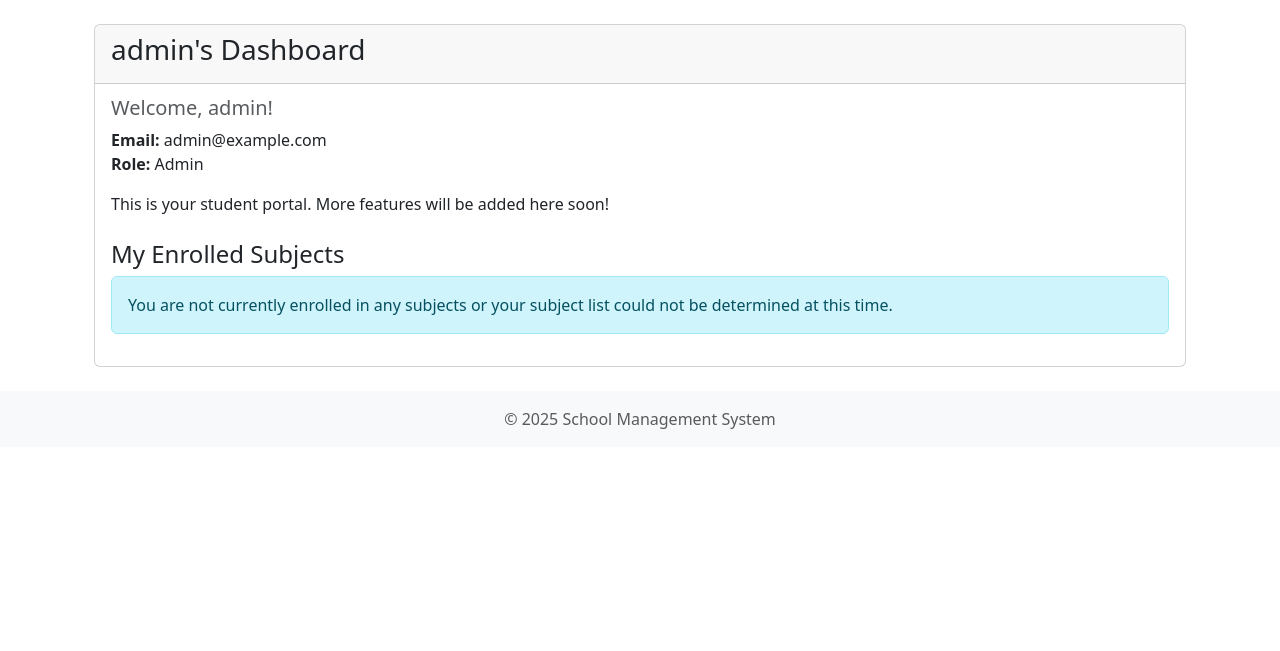
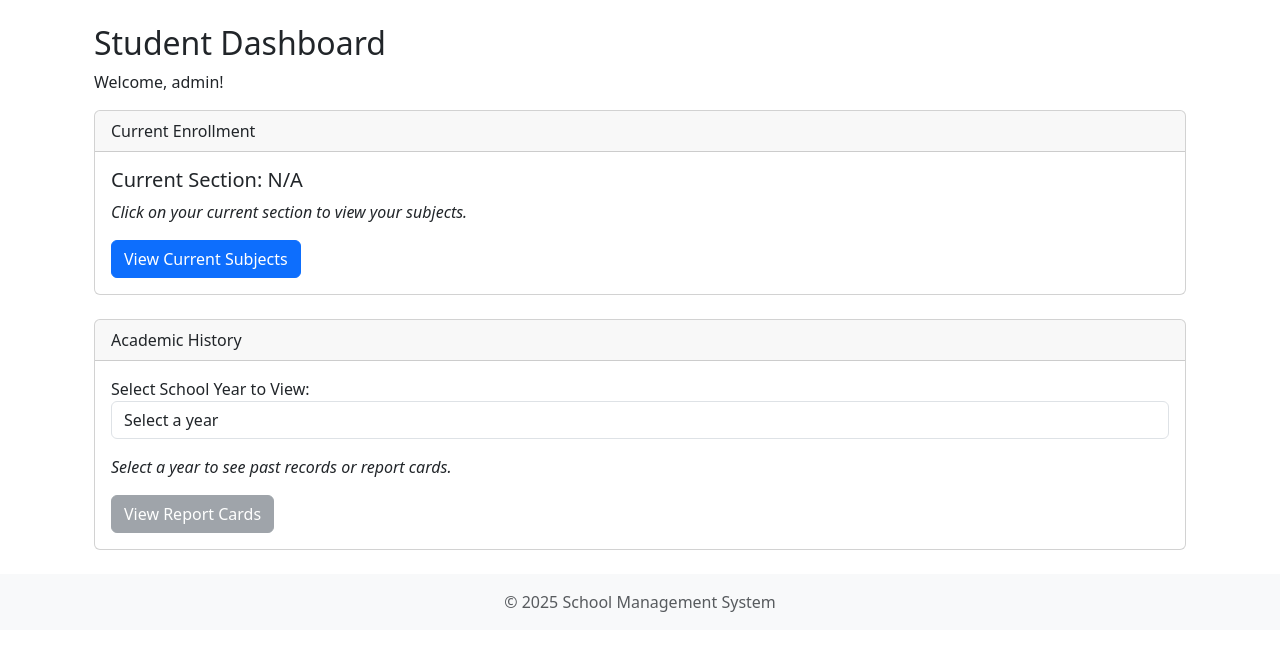
Before and after one commit to sabazter/jules, a Django app: page /student/dashboard/ in a window 1280 px wide. Shown: the part 56-707 px from the top of the page. Run offline with Django 5.2, Linux system fonts and the light colour scheme; a user stored in the database is signed in; data comes from the database, SQL or seed files in the repository.

Commit message:
Implement student module pages and subject details (v2)
- Created main student dashboard displaying current section and school year selector.
- Implemented student's current subjects list page, showing section and teacher.
- Developed student's subject detail page with tabs for:
  - Evaluation plan documents (read-only).
  - Activities/Assignments: lists activities, shows submission status/score, and includes a basic file upload form (backend submission logic pending).
  - Class Roster: lists students in the section.
- Added templatetags for `get_item` and `filename`.
- Linked pages appropriately for student navigation.
- Added Django to school_management/requirements.txt.

- Note: Test execution was unsuccessful due to persistent environment issues (ModuleNotFoundError and 'NO TESTS RAN') preventing Django's test discovery mechanism from working as expected. Manual verification of functionality in a correctly configured Django environment is recommended.

```diff
--- a/school_management/requirements.txt
+++ b/school_management/requirements.txt
@@ -1,4 +1,5 @@
 # Initial dependencies
+Django>=4.2,<4.3
 sqlalchemy
 click
 Pillow
--- a/school_management_system/students/templates/students/dashboard.html
+++ b/school_management_system/students/templates/students/dashboard.html
@@ -1,66 +1,68 @@
 {% extends "base.html" %}
+{% load static %}
 {% load i18n %}
 
-{% block title %}{% trans "Student Dashboard" %} - {{ block.super }}{% endblock %}
+{% block title %}{% translate "Student Dashboard" %}{% endblock %}
 
 {% block content %}
 <div class="container mt-4">
-    <div class="row">
-        <div class="col-12">
+    <h2>{% translate "Student Dashboard" %}</h2>
+    <p>{% translate "Welcome" %}, {{ student.get_full_name|default:student.username }}!</p>
+
+    <div class="card mb-4">
+        <div class="card-header">
+            {% translate "Current Enrollment" %}
+        </div>
+        <div class="card-body">
+            <h5 class="card-title">{% translate "Current Section" %}: {{ current_section_display }}</h5>
+            <p class="card-text">
+                <em>{% translate "Click on your current section to view your subjects." %}</em>
+            </p>
+            {# Se asume que current_section_display es clickeable para ir a la lista de materias del año actual #}
+            {# La URL para esto se definirá en el siguiente paso del plan. Provisionalmente 'students:student_subjects_current' #}
+            <a href="{% url 'students:student_subjects_current' %}" class="btn btn-primary">{% translate "View Current Subjects" %}</a>
+        </div>
+    </div>
+
     <div class="card">
         <div class="card-header">
-                    <h1 class="card-title h3">
-                        {% if student.first_name and student.last_name %}
-                            {% blocktrans with first_name=student.first_name last_name=student.last_name %}{{ first_name }} {{ last_name }}'s Dashboard{% endblocktrans %}
-                        {% elif student.first_name %}
-                            {% blocktrans with first_name=student.first_name %}{{ first_name }}'s Dashboard{% endblocktrans %}
-                        {% else %}
-                            {% blocktrans with username=student.username %}{{ username }}'s Dashboard{% endblocktrans %}
-                        {% endif %}
-                    </h1>
+            {% translate "Academic History" %}
         </div>
         <div class="card-body">
-                    <h5 class="card-subtitle mb-2 text-muted">{% blocktrans with username=student.username %}Welcome, {{ username }}!{% endblocktrans %}</h5>
-                    <p class="card-text">
-                        <strong>{% trans "Email:" %}</strong> {{ student.email }} <br>
-                        <strong>{% trans "Role:" %}</strong> {{ student.get_role_display }}
-                    </p>
-                    <p class="mt-3">{% trans "This is your student portal. More features will be added here soon!" %}</p>
+            <form method="GET" action="{% url 'students:dashboard' %}">
+                <div class="form-group">
+                    <label for="schoolYearSelect">{% translate "Select School Year to View" %}:</label>
+                    <select class="form-control" id="schoolYearSelect" name="selected_year" onchange="this.form.submit()">
+                        <option value="">{% translate "Select a year" %}</option>
+                        {% for year in school_years %}
+                            <option value="{{ year }}" {% if request.GET.selected_year == year %}selected{% endif %}>{{ year }}</option>
+                        {% endfor %}
+                    </select>
+                </div>
+                {# El botón de submit ya no es necesario si el select hace submit onchange #}
+                {# <button type="submit" class="btn btn-info mt-2">{% translate "View Selected Year Data" %}</button> #}
+            </form>
 
-                    <div id="enrolled-subjects" class="mt-4">
-                        <h4>{% trans "My Enrolled Subjects" %}</h4>
-                        {% if enrolled_subjects %}
-                            <div class="list-group">
-                                {% for subject_data in enrolled_subjects %}
-                                    <div class="list-group-item list-group-item-action flex-column align-items-start mb-2">
-                                        <div class="d-flex w-100 justify-content-between">
-                                            <h5 class="mb-1">{{ subject_data.name }}</h5>
-                                            <small class="text-muted">{{ subject_data.academic_year }}</small>
-                                        </div>
-                                        <p class="mb-1">
-                                            {% if subject_data.description %}
-                                                {{ subject_data.description|truncatewords:20 }}
-                                            {% else %}
-                                                {% trans "No description available." %}
-                                            {% endif %}
-                                        </p>
-                                        <small class="text-muted">
-                                            {% blocktrans with grade_level=subject_data.grade_level_name level=subject_data.level_name load=subject_data.hourly_load trimmed %}
-                                                Grado: {{ grade_level }} ({{ level }}) - Carga Horaria: {{ load }} hrs
-                                            {% endblocktrans %}
-                                        </small>
-                                    </div>
-                                {% endfor %}
+            {% if request.GET.selected_year %}
+            <div class="mt-3">
+                <p><em>{% translate "Displaying data for year" %} {{ request.GET.selected_year }}.</em></p>
+                {# Aquí iría el enlace a ver boletas para el año seleccionado #}
+                <a href="{% url 'students:view_report_card_for_year' year=request.GET.selected_year %}" class="btn btn-secondary">{% translate "View Report Card for" %} {{ request.GET.selected_year }}</a>
+                {# Aquí se podrían listar los cursos de ese año también #}
             </div>
             {% else %}
-                            <div class="alert alert-info" role="alert">
-                                {% trans "You are not currently enrolled in any subjects or your subject list could not be determined at this time." %}
+            <div class="mt-3">
+                <p><em>{% translate "Select a year to see past records or report cards." %}</em></p>
+                 <button class="btn btn-secondary" disabled>{% translate "View Report Cards" %}</button>
             </div>
             {% endif %}
         </div>
     </div>
+
+    {# Eliminamos la sección de materias enlistadas aquí, ya que el botón "View Current Subjects" #}
+    {# y la selección de año manejarán la visualización de materias/boletas. #}
+
 </div>
-        </div>
-    </div>
-</div>
+
+{# Necesitaremos URLs para 'student_subjects_current' y 'view_report_card_for_year' #}
 {% endblock %}
--- /dev/null
+++ b/school_management_system/students/templatetags/__init__.py
@@ -0,0 +1 @@
+# This file makes 'templatetags' a Python package.
--- a/school_management_system/students/urls.py
+++ b/school_management_system/students/urls.py
@@ -5,5 +5,8 @@ app_name = 'students'
 
 urlpatterns = [
     path('dashboard/', views.student_dashboard, name='dashboard'),
-    path('register/', views.student_register_view, name='register'), # New line
+    path('register/', views.student_register_view, name='register'),
+    path('subjects/current/', views.student_subjects_current_view, name='student_subjects_current'),
+    path('report-card/<str:year>/', views.view_report_card_for_year_view, name='view_report_card_for_year'),
+    path('subject/<int:tssa_id>/', views.student_subject_detail_view, name='student_subject_detail'),
 ]
--- a/school_management_system/students/views.py
+++ b/school_management_system/students/views.py
@@ -3,54 +3,72 @@ from django.contrib.auth import login
 from django.contrib.auth.decorators import login_required
 from django.utils.translation import gettext_lazy as _
 from .forms import StudentRegistrationForm
-from core.models import User, StudentEnrollment, SubjectAssignment # Explicitly import necessary core models
+# Explicitly import necessary core models:
+from core.models import User, StudentEnrollment, SubjectAssignment, TeacherSubjectSectionAssignment, AcademicYear
+# Import teacher models:
+from teachers.models import TeacherAssignment, EvaluationPlanDocument, Activity, Grade
 
 @login_required
 def student_dashboard(request):
-    student = request.user # request.user is already a User instance
+    student = request.user
 
     student_enrollments = student.enrollments.select_related(
-        'section__grade_level__level',  # For Nivel Educativo name
-        'section__academic_year'        # For Año Académico (YYYY-YYYY) name
-    ).prefetch_related(
-        'section__grade_level__subject_assignments__subject',       # Subjects for the GradeLevel
-        'section__grade_level__subject_assignments__grading_scale'  # Grading scale for subjects
-    ).distinct()
+        'section__grade_level__level',
+        'section__academic_year'
+    ).order_by('-section__academic_year__start_date', 'section__name').distinct()
 
+    current_enrollment = student_enrollments.first()
+    current_section_display = "N/A"
+    if current_enrollment:
+        current_section_display = f"{current_enrollment.section.grade_level.name} - {current_enrollment.section.name} ({current_enrollment.section.academic_year.name})"
+
+    school_years_qs = student.enrollments.select_related('section__academic_year') \
+                                         .values_list('section__academic_year__name', flat=True) \
+                                         .distinct().order_by('-section__academic_year__name')
+    school_years = list(school_years_qs)
+
+    # La lógica existente para las materias puede permanecer o ser movida a otra vista si es necesario.
+    # Por ahora, la mantenemos aquí, ya que el plan original implicaba un clic para ver materias.
+    # Si el dashboard principal solo debe mostrar la sección y años, esta parte se puede simplificar.
     subjects_context_list = []
-    # Use a set to track processed grade_level IDs to avoid duplicate subject listings
-    # if a student is enrolled in multiple sections of the same GradeLevel (unlikely but possible).
     processed_grade_levels = set()
 
-    for enrollment in student_enrollments:
+    for enrollment in student_enrollments: # Usamos los enrollments ya ordenados
         section = enrollment.section
         grade_level = section.grade_level
         academic_year_instance = section.academic_year
 
-        if grade_level.id in processed_grade_levels:
-            continue
-        processed_grade_levels.add(grade_level.id)
+        # Para evitar duplicados si el estudiante está en múltiples secciones del mismo grado/año (poco probable)
+        # O si queremos mostrar solo las materias del año seleccionado (lógica futura)
+        # if grade_level.id in processed_grade_levels:
+        # continue
+        # processed_grade_levels.add(grade_level.id)
 
-        # These are SubjectAssignment instances for the student's GradeLevel
-        # Access through the prefetched path for efficiency
-        subject_assignments_for_grade_level = grade_level.subject_assignments.all()
+        # Asumiendo que SubjectAssignment está relacionado con GradeLevel
+        subject_assignments_for_grade_level = grade_level.subject_assignments.all().select_related('subject', 'grading_scale')
 
         for sa in subject_assignments_for_grade_level:
             subjects_context_list.append({
+                'id': sa.subject.id, # Añadimos ID para la URL de la materia
                 'name': sa.subject.name,
                 'description': sa.subject.description,
                 'hourly_load': sa.hourly_load,
                 'grade_level_name': grade_level.name,
                 'level_name': grade_level.level.name,
                 'academic_year': academic_year_instance.name,
-                # 'grading_scale_name': sa.grading_scale.name if sa.grading_scale else None, # Optional: if needed by template
+                'section_name': section.name, # Añadimos nombre de la sección
+                'teacher_name': sa.teacher.get_full_name() if sa.teacher else "No asignado", # Nombre del profesor
             })
 
+    # Ordenar puede ser complejo si hay múltiples años, considerar filtrar por año seleccionado
     subjects_context_list.sort(key=lambda x: (x['academic_year'], x['level_name'], x['grade_level_name'], x['name']))
+
 
     context = {
         'student': student,
-        'enrolled_subjects': subjects_context_list,
+        'current_section_display': current_section_display,
+        'school_years': school_years,
+        'enrolled_subjects': subjects_context_list, # Esto podría moverse a otra vista si el dashboard es solo resumen
     }
     return render(request, 'students/dashboard.html', context)
 
@@ -66,3 +84,154 @@ def student_register_view(request):
     else:
         form = StudentRegistrationForm()
     return render(request, 'students/register.html', {'form': form})
+
+@login_required
+def student_subjects_current_view(request):
+    # Esta vista se desarrollará en el siguiente paso del plan.
+    # Redirigirá a la página que muestra las materias del alumno.
+    # Por ahora, un placeholder o una redirección simple si ya tenemos la lógica de materias.
+    # Reutilizando la lógica de 'enrolled_subjects' del dashboard por ahora.
+
+    student = request.user
+    student_enrollments = student.enrollments.select_related(
+        'section__grade_level__level',
+        'section__academic_year'
+    ).order_by('-section__academic_year__start_date', 'section__name').distinct()
+
+    subjects_context_list = []
+    # Podríamos querer filtrar solo para el año académico actual aquí
+    current_academic_year = None
+    latest_enrollment = student_enrollments.first()
+    if latest_enrollment:
+        current_academic_year = latest_enrollment.section.academic_year
+
+    subjects_context_list = []
+    current_year_subject_ids = set() # Para evitar duplicados de la misma materia en diferentes secciones del mismo año
+
+    if current_academic_year:
+        # Filtrar inscripciones solo para el año académico actual
+        current_year_enrollments = student_enrollments.filter(section__academic_year=current_academic_year)
+
+        for enrollment in current_year_enrollments:
+            section = enrollment.section
+            grade_level = section.grade_level
+
+            # Obtener las asignaciones de materias para el grado de esta inscripción
+            # Y crucialmente, el profesor asignado a ESA sección específica para ESA materia.
+            # Esto requiere buscar en TeacherSubjectSectionAssignment.
+
+            teacher_subject_section_assignments = TeacherSubjectSectionAssignment.objects.filter(
+                section=section
+            ).select_related('subject_assignment__subject', 'teacher')
+
+            for tssa in teacher_subject_section_assignments:
+                subject = tssa.subject_assignment.subject
+                # Evitar añadir la misma materia múltiples veces si el estudiante está en varias secciones
+                # con la misma materia (poco común, pero para seguridad)
+                # O si una materia se lista por SubjectAssignment en lugar de TeacherSubjectSectionAssignment
+                # Clave única por materia y año académico
+                subject_year_key = (subject.id, current_academic_year.id)
+
+                if subject.id not in current_year_subject_ids: # Simplificado para solo subject.id si solo es año actual
+                                                              # Si permitimos varios años, usar subject_year_key
+                    subjects_context_list.append({
+                        'id': subject.id, # ID de la materia para la URL
+                        'name': subject.name,
+                        'section_name': section.name, # Sección específica de esta instancia de la materia
+                        'teacher_name': tssa.teacher.get_full_name() if tssa.teacher else _("Not assigned"),
+                        'academic_year_name': current_academic_year.name,
+                        # 'subject_assignment_id': tssa.subject_assignment.id # Podría ser útil para la URL de detalle
+                        'teacher_subject_section_assignment_id': tssa.id # Más específico para la página de materia
+                    })
+                    current_year_subject_ids.add(subject.id)
+
+    subjects_context_list.sort(key=lambda x: x['name']) # Ordenar por nombre de materia
+
+    context = {
+        'student': student,
+        'subjects_list': subjects_context_list,
+        'academic_year': current_academic_year.name if current_academic_year else _("N/A"),
+    }
+    return render(request, 'students/student_subjects_list.html', context)
+
+
+@login_required
+def view_report_card_for_year_view(request, year):
+    # Esta vista se desarrollará más adelante.
+    # Mostrará la boleta del alumno para el año especificado.
+    context = {
+        'year': year,
+        'student': request.user
+    }
+    # Se necesitará una plantilla para 'students/view_report_card.html'
+    return render(request, 'students/view_report_card.html', context)
+
+@login_required
+def student_subject_detail_view(request, tssa_id):
+    # Esta vista se desarrollará en el siguiente paso del plan.
+    # Mostrará el contenido de la materia, similar a la vista del profesor pero solo lectura.
+    # También incluirá opciones para subir trabajos, comunicarse, ver nómina, etc.
+    try:
+        assignment = TeacherSubjectSectionAssignment.objects.select_related(
+            'subject_assignment__subject',
+            'section__grade_level',
+            'teacher'
+        ).get(id=tssa_id)
+
+        # Verificar si el estudiante actual está inscrito en la sección de esta asignación.
+        # Esto es una medida de seguridad importante.
+        is_enrolled = StudentEnrollment.objects.filter(
+            student=request.user,
+            section=assignment.section
+        ).exists()
+
+        if not is_enrolled:
+            # Idealmente, redirigir a una página de error o al dashboard con un mensaje.
+            # Por ahora, un simple HttpResponseForbidden o similar.
+            from django.http import HttpResponseForbidden
+            return HttpResponseForbidden(_("You are not enrolled in this subject's section."))
+
+    except TeacherSubjectSectionAssignment.DoesNotExist:
+        from django.http import Http404
+        raise Http404(_("Subject assignment not found."))
+
+    # Intentar encontrar el TeacherAssignment correspondiente en la app 'teachers'
+    # Esto asume que teachers.TeacherAssignment es el que contiene las actividades y planes.
+    try:
+        teacher_assignment_for_content = TeacherAssignment.objects.get(
+            teacher=assignment.teacher,
+            subject=assignment.subject_assignment.subject, # subject_assignment es ForeignKey a core.SubjectAssignment que tiene un subject
+            section=assignment.section
+        )
+        evaluation_plan_documents = EvaluationPlanDocument.objects.filter(teacher_assignment=teacher_assignment_for_content).order_by('-uploaded_at')
+        activities = Activity.objects.filter(teacher_assignment=teacher_assignment_for_content).order_by('due_date', 'title')
+        # Para cada actividad, podríamos querer saber si el estudiante actual tiene una entrega/calificación
+        student_grades = Grade.objects.filter(student=request.user, activity__in=activities).select_related('activity')
+        grades_by_activity_id = {grade.activity_id: grade for grade in student_grades}
+
+    except TeacherAssignment.DoesNotExist:
+        teacher_assignment_for_content = None
+        evaluation_plan_documents = []
+        activities = []
+        grades_by_activity_id = {}
+
+
+    # Nómina de la sección
+    class_roster = StudentEnrollment.objects.filter(
+        section=assignment.section
+    ).select_related('student').order_by('student__last_name', 'student__first_name')
+
+
+    context = {
+        'student': request.user,
+        'assignment': assignment,
+        'subject': assignment.subject_assignment.subject,
+        'section': assignment.section,
+        'teacher': assignment.teacher,
+        'evaluation_plan_documents': evaluation_plan_documents,
+        'activities': activities,
+        'grades_by_activity_id': grades_by_activity_id,
+        'class_roster': class_roster,
+        'teacher_assignment_for_content_exists': teacher_assignment_for_content is not None
+    }
+    return render(request, 'students/student_subject_detail.html', context)
```
Also changed, not shown: school_management_system/students/templates/students/student_subject_detail.html (added, +147 -0 lines), school_management_system/students/templates/students/student_subjects_list.html (added, +33 -0 lines), school_management_system/students/templates/students/view_report_card.html (added, +21 -0 lines), school_management_system/students/templatetags/student_tags.py (added, +16 -0 lines). Lines whose indentation alone changed are shown as unchanged.
